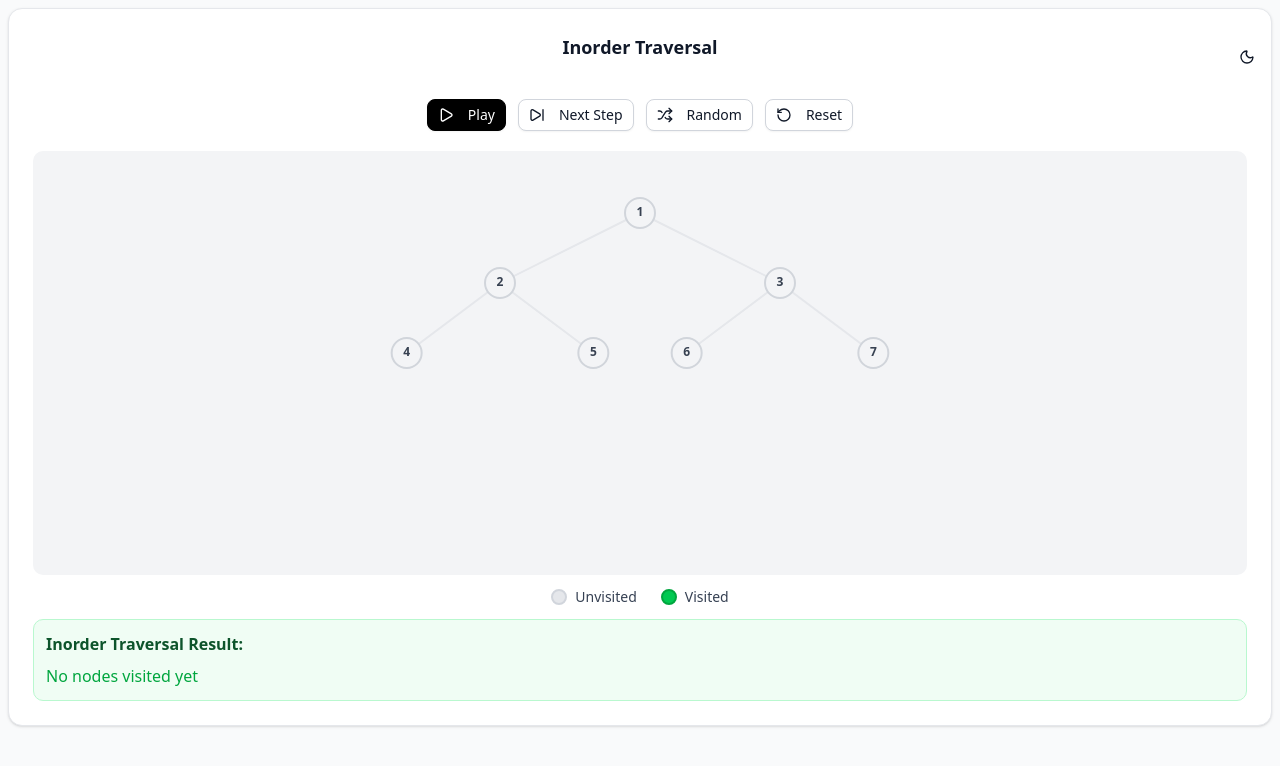
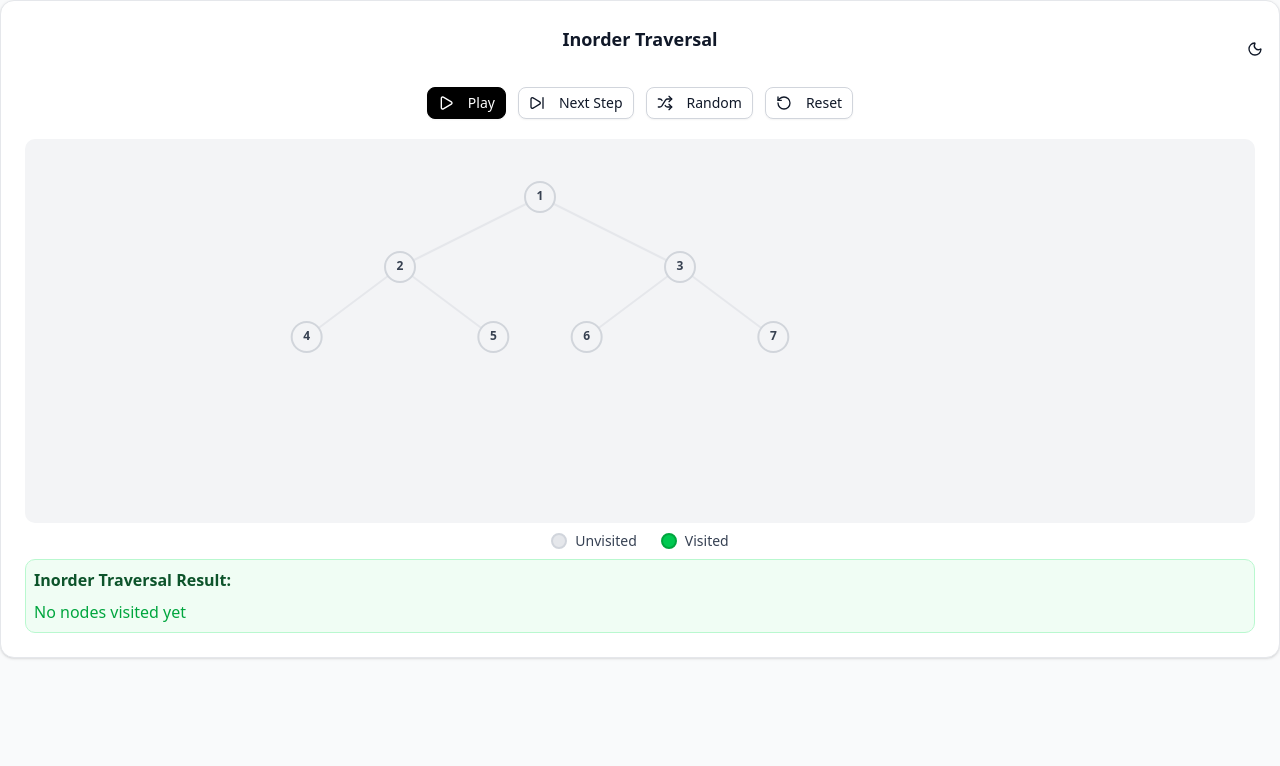
Before and after one commit to vamsik06/Inorder-Traversal, a Next.js app: page / in a window 1280 px wide. Shown: the top 766 px of the page. Built offline with nearby package versions, Linux system fonts and the light colour scheme.

Commit message:
modified the height

```diff
--- a/inorder-traversal-visualizer.tsx
+++ b/inorder-traversal-visualizer.tsx
@@ -251,7 +251,7 @@ export default function InorderTraversalVisualizer() {
 
   return (
     <div
-      className={`w-full mx-auto p-2 space-y-3 min-h-screen transition-colors duration-300 ${
+      className={`w-full mx-auto space-y-2 min-h-screen transition-colors duration-300 ${
         isDarkMode ? "bg-gray-900 text-white" : "bg-gray-50 text-gray-900"
       }`}
     >
@@ -260,7 +260,7 @@ export default function InorderTraversalVisualizer() {
           ? "bg-gray-800 border-gray-700 text-white"
           : "bg-white border-gray-200 text-gray-900"
       }`}>
-        <CardHeader className="pb-2 relative">
+        <CardHeader className="pb-1 relative">
           <CardTitle className={`text-lg font-bold text-center transition-colors duration-300 ${
             isDarkMode ? "text-white" : "text-gray-900"
           }`}>
@@ -279,7 +279,7 @@ export default function InorderTraversalVisualizer() {
             {isDarkMode ? <Sun className="w-4 h-4" /> : <Moon className="w-4 h-4" />}
           </Button>
         </CardHeader>
-        <CardContent className="space-y-3">
+        <CardContent className="space-y-2">
           {/* Controls */}
           <div className="flex flex-wrap justify-center gap-3 mb-5">
             <Button
@@ -340,16 +340,16 @@ export default function InorderTraversalVisualizer() {
           </div>
 
           {/* Tree Visualization */}
-          <div className={`rounded-lg p-3 mb-3 transition-colors duration-300 ${
+          <div className={`rounded-lg p-2 mb-2 transition-colors duration-300 overflow-auto max-h-96 ${
             isDarkMode ? "bg-gray-900" : "bg-gray-100"
           }`}>
-            <svg width="100%" height="400" viewBox="0 0 600 400" className="mx-auto min-w-[600px]">
+            <svg width="800" height="400" viewBox="0 0 800 400" className="mx-auto">
               {renderNode(tree)}
             </svg>
           </div>
 
           {/* Legend */}
-          <div className="flex flex-wrap justify-center gap-6 mb-3">
+          <div className="flex flex-wrap justify-center gap-6 mb-2">
             <div className="flex items-center gap-2">
               <div className={`w-4 h-4 rounded-full border-2 transition-colors duration-300 ${
                 isDarkMode
@@ -370,7 +370,7 @@ export default function InorderTraversalVisualizer() {
 
           {/* Traversal Result */}
           <div
-            className={`border rounded-lg p-3 transition-colors duration-300 ${
+            className={`border rounded-lg p-2 transition-colors duration-300 ${
               isDarkMode
                 ? "bg-gray-800 border-gray-600"
                 : "bg-green-50 border-green-200"
```
